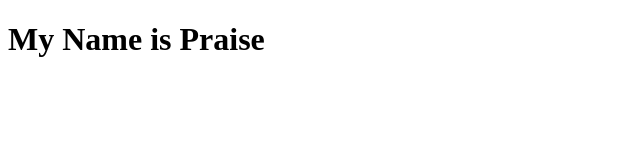
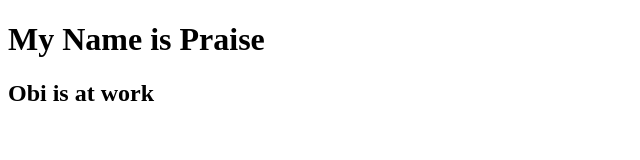
Before and after one commit to onukoPraise/myassignment, a plain HTML site: page index.html in a window 1280 px wide. Shown: the whole page, without its empty margins (0-640 px from the left). Drawn offline with Linux system fonts and the light colour scheme.

Commit message:
add work

```diff
--- a/index.html
+++ b/index.html
@@ -9,5 +9,6 @@
 </head>
 <body>
     <h1>My Name is Praise</h1>
+    <h2>Obi is at work </h2>
 </body>
 </html>
```
